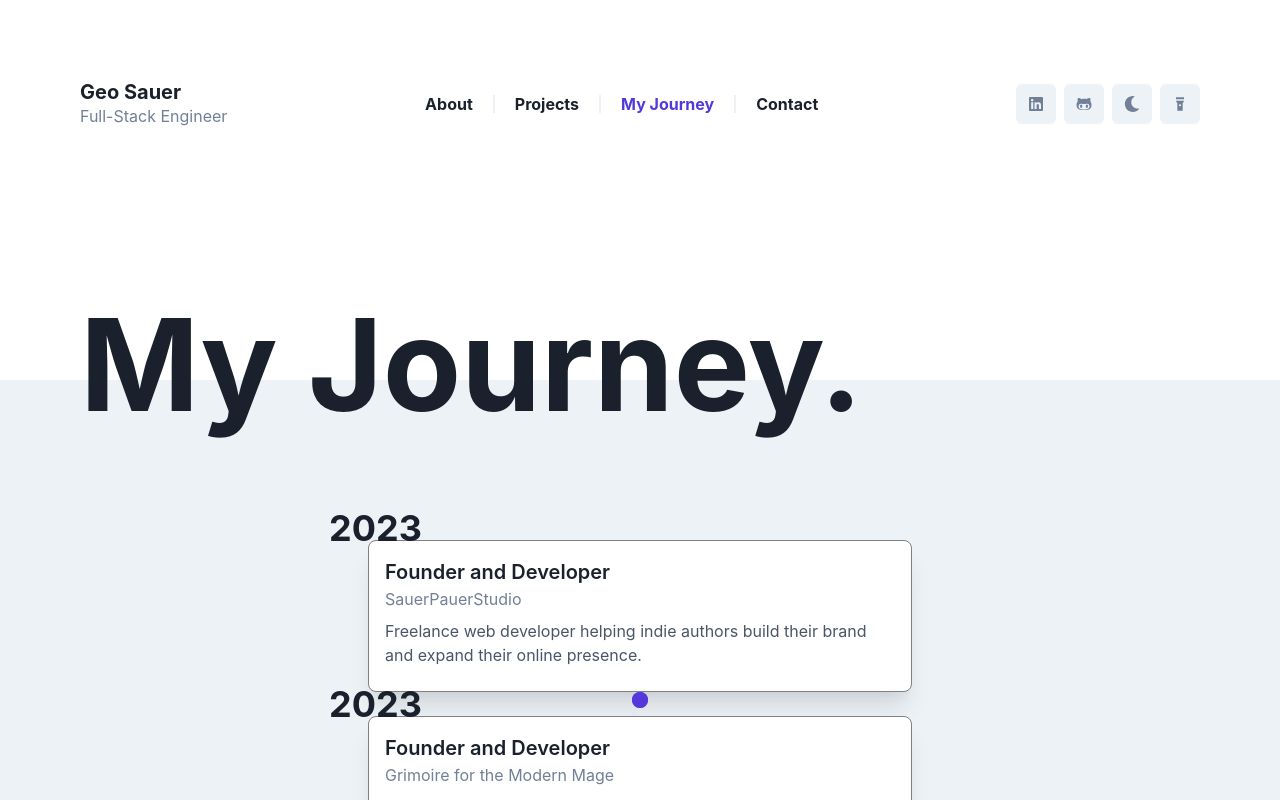
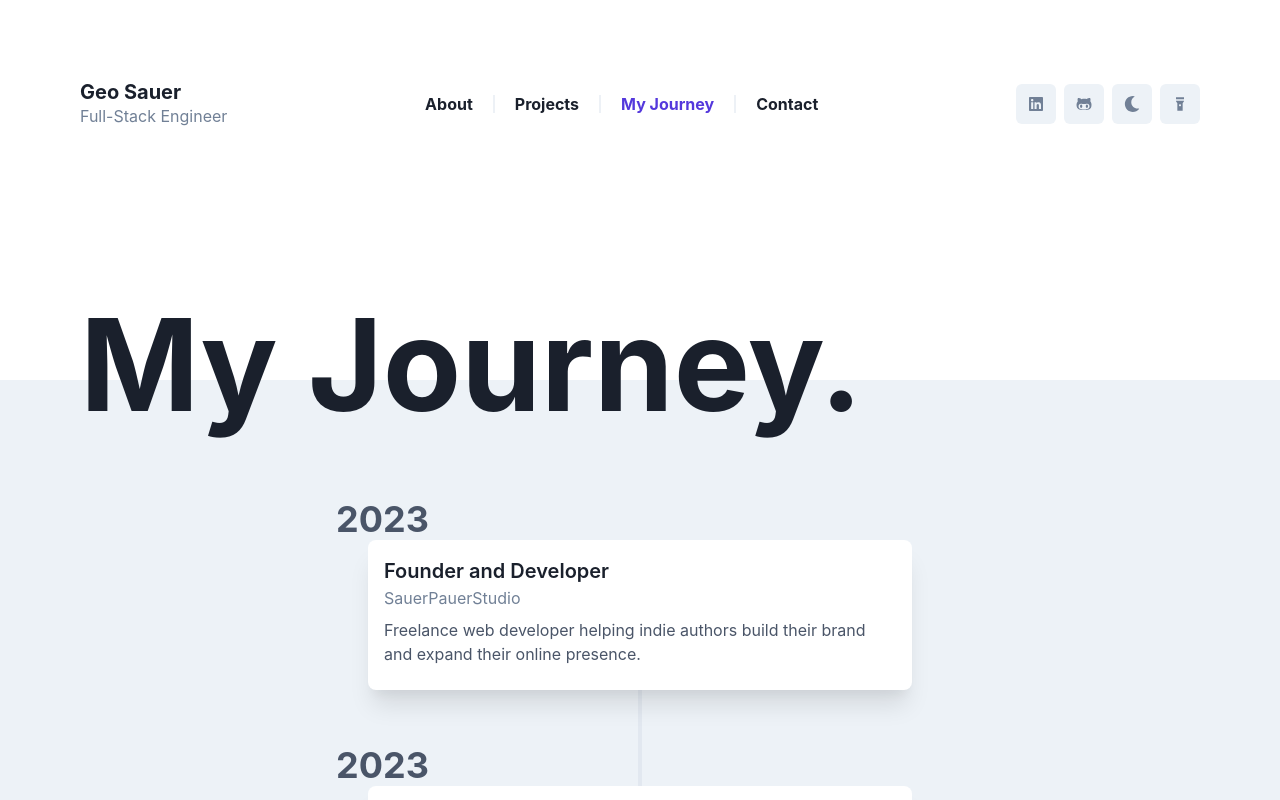
Before and after one commit to GeoSauer/geortfolio-next, a Next.js app: page /my-journey in a window 1280 px wide. Shown: the top 800 px of the page. Built offline with nearby package versions, Linux system fonts and the light colour scheme.

Commit message:
tweaked some styling

```diff
--- a/components/MyJourney.js
+++ b/components/MyJourney.js
@@ -3,6 +3,7 @@ import PageHeading from "./PageHeading";
 import PageBody from "./PageBody";
 import { Box, Link as ChakraLink, Flex, Text, VStack, useColorModeValue } from "@chakra-ui/react";
 import myData from "@/data";
+import { color } from "framer-motion";
 
 export default function MyJourney() {
   return (
@@ -20,8 +21,8 @@ export default function MyJourney() {
                 desc={exp.desc}
               />
               {idx === myData.experience.length - 1 ? null : (
-                <Flex direction={"column"} alignItems={"center"} mt={-2}>
-                  <Box
+                <Flex direction={"column"} alignItems={"center"} my={-2}>
+                  {/* <Box
                     w={4}
                     h={4}
                     bg={myData.colors[2]}
@@ -37,9 +38,9 @@ export default function MyJourney() {
                       position={"relative"}
                       animation={"ping 1s ease-in-out infinite"}
                       zIndex={10}
-                    />
-                    <Box w={1} h={24} rounded={"full"} bg={"gray.200"} />
-                  </Box>
+                    /> */}
+                  <Box w={1} h={24} rounded={"none"} bg={"gray.200"} />
+                  {/* </Box> */}
                 </Flex>
               )}
             </Fragment>
@@ -53,12 +54,13 @@ export default function MyJourney() {
 const JourneyCard = ({ title, company, year, companyUrl, desc }) => {
   const bg = useColorModeValue("white", "gray.800");
   const color = useColorModeValue("gray.600", "gray.400");
+  const border = useColorModeValue("", "1px gray solid");
   return (
     <Box
       bg={bg}
       position={"relative"}
       p={4}
-      border={"1px gray solid"}
+      border={border}
       rounded={"lg"}
       shadow={"xl"}
       mx={4}
@@ -67,10 +69,11 @@ const JourneyCard = ({ title, company, year, companyUrl, desc }) => {
       <Text
         as={"h1"}
         position={"absolute"}
-        top={-10}
-        left={{ md: -10 }}
+        top={-12}
+        left={{ md: -8 }}
         fontSize={"4xl"}
         fontWeight={"bold"}
+        color={color}
       >
         {year}
       </Text>
```
